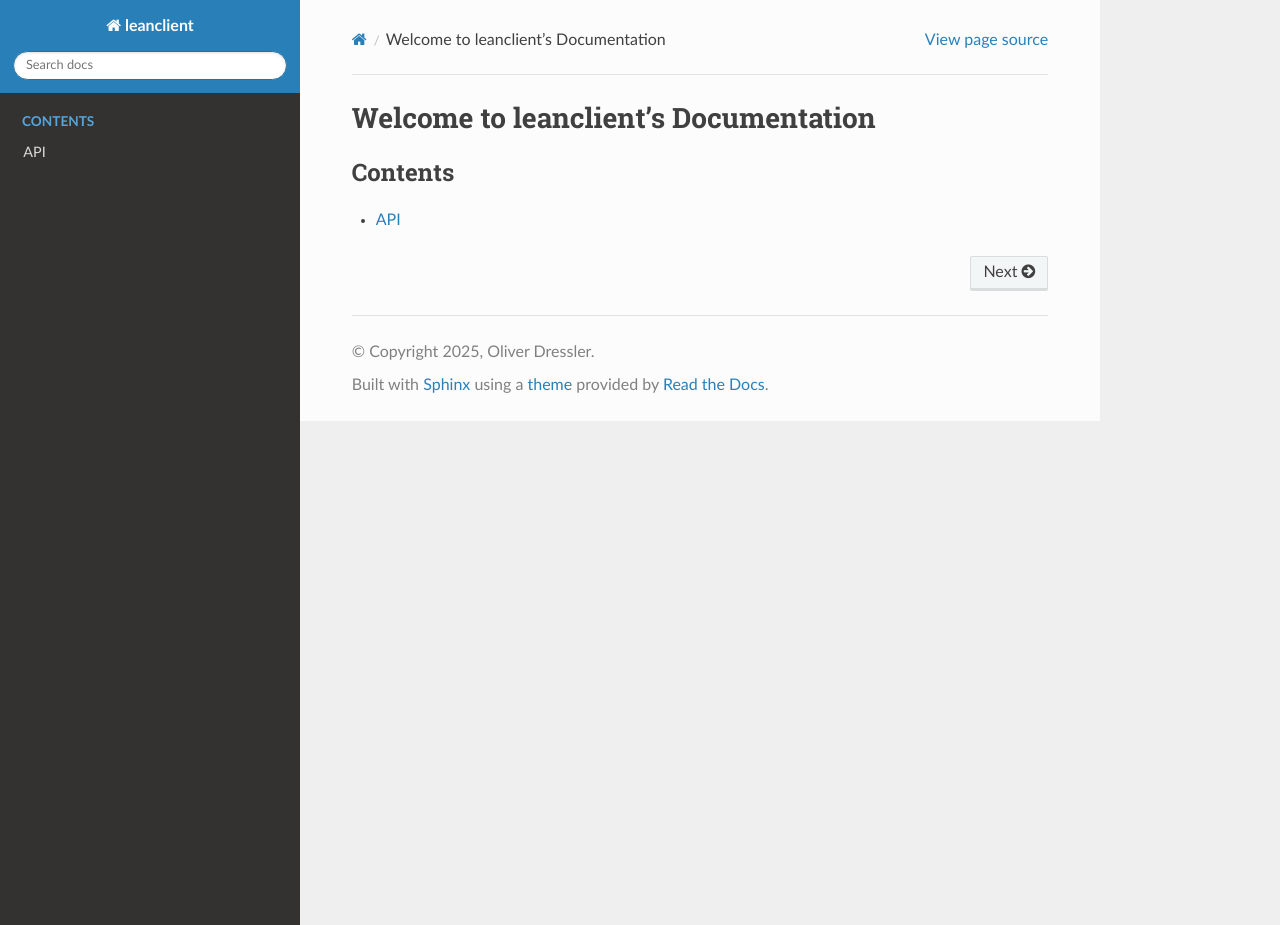
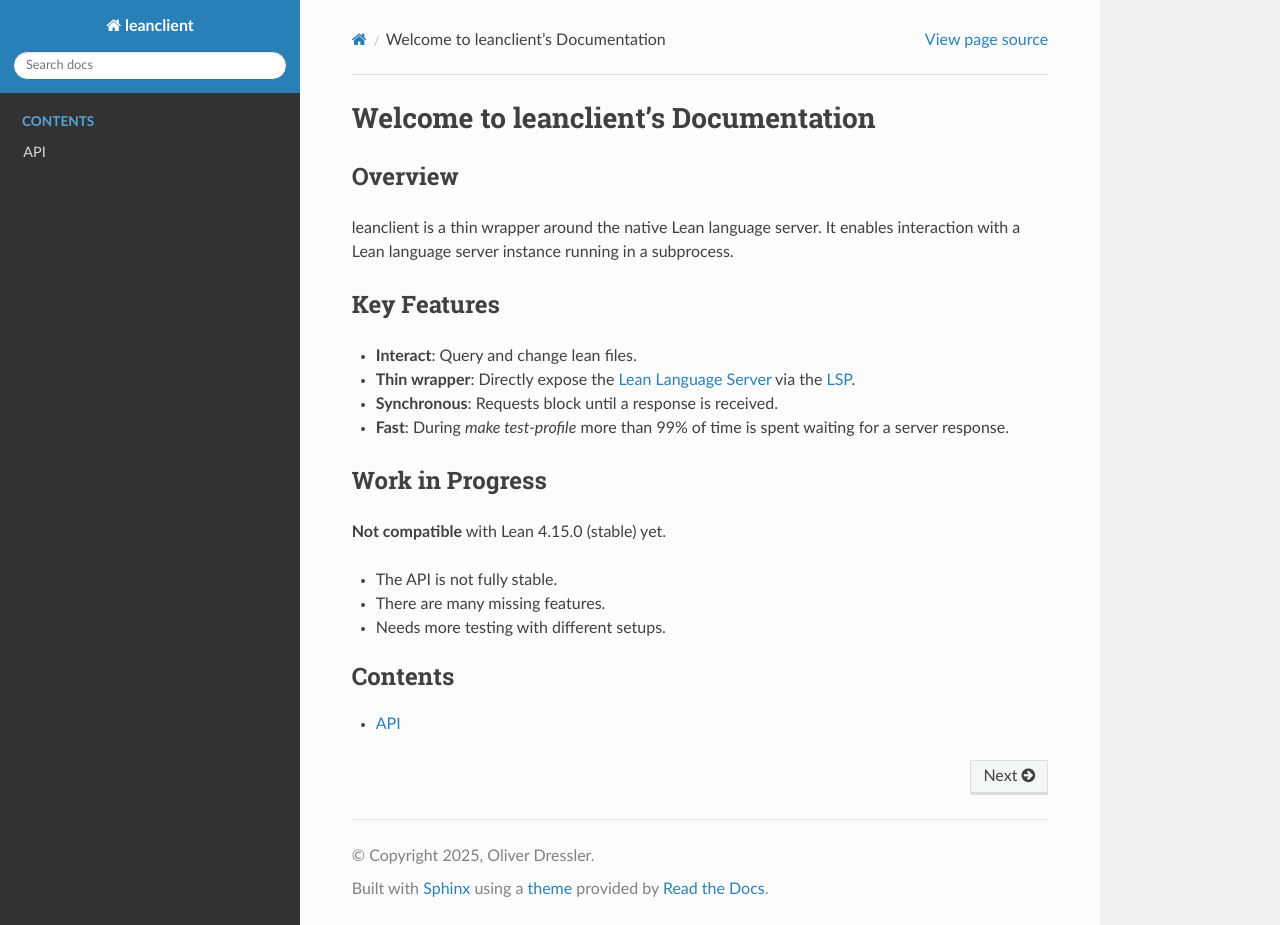
Before and after one commit to oOo0oOo/leanclient, a Sphinx documentation site: the page built from docs/source/index.rst, in a window 1280 px wide and 925 px high. Built offline with Sphinx 7.4.7 and the Read the Docs theme 3.1.0, drawn with Linux system fonts in a browser that asks for light colours.

Commit message:
Setup readthedocs

```diff
--- a/docs/source/index.rst
+++ b/docs/source/index.rst
@@ -1,5 +1,30 @@
 Welcome to leanclient's Documentation
 =====================================
+
+Overview
+--------
+
+leanclient is a thin wrapper around the native Lean language server.
+It enables interaction with a Lean language server instance running in a subprocess.
+
+Key Features
+------------
+
+- **Interact**: Query and change lean files.
+- **Thin wrapper**: Directly expose the `Lean Language Server <https://github.com/leanprover/lean4/tree/master/src/Lean/Server>`_ via the `LSP <https://microsoft.github.io/language-server-protocol/specifications/lsp/3.17/specification/>`_.
+- **Synchronous**: Requests block until a response is received.
+- **Fast**: During `make test-profile` more than 99% of time is spent waiting for a server response.
+
+
+Work in Progress
+----------------
+
+**Not compatible** with Lean 4.15.0 (stable) yet.
+
+- The API is not fully stable.
+- There are many missing features.
+- Needs more testing with different setups.
+
 
 .. toctree::
    :maxdepth: 1
```
Also changed, not shown: .readthedocs.yaml (added).
